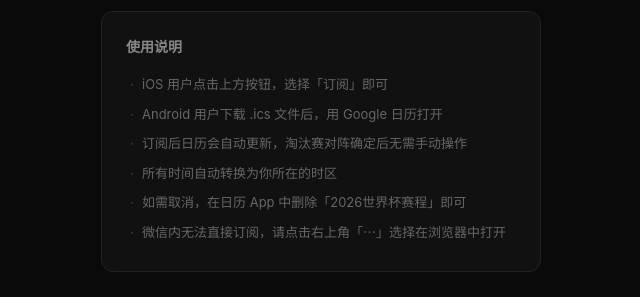
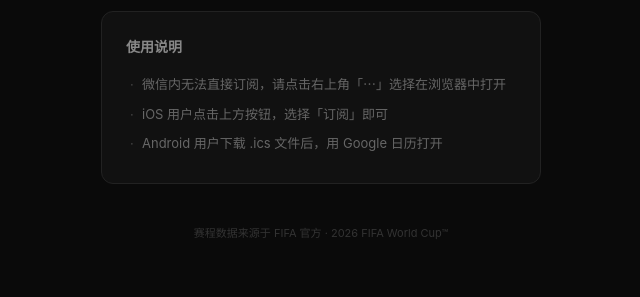
Before and after one commit to oceanluo1219-byte/shenmeshihoukaishi, a Next.js app: page / in a window 1280 px wide. Shown: the part 529-826 px from the top of the page, without its empty margins (319-959 px from the left). Built offline with nearby package versions, Linux system fonts and the light colour scheme.

Commit message:
精简使用说明为3条

```diff
--- a/app/page.tsx
+++ b/app/page.tsx
@@ -44,12 +44,9 @@ export default function Home() {
       <div className="info">
         <h3>使用说明</h3>
         <ul>
+          <li>微信内无法直接订阅，请点击右上角「⋯」选择在浏览器中打开</li>
           <li>iOS 用户点击上方按钮，选择「订阅」即可</li>
           <li>Android 用户下载 .ics 文件后，用 Google 日历打开</li>
-          <li>订阅后日历会自动更新，淘汰赛对阵确定后无需手动操作</li>
-          <li>所有时间自动转换为你所在的时区</li>
-          <li>如需取消，在日历 App 中删除「2026世界杯赛程」即可</li>
-          <li>微信内无法直接订阅，请点击右上角「⋯」选择在浏览器中打开</li>
         </ul>
       </div>
 
```
